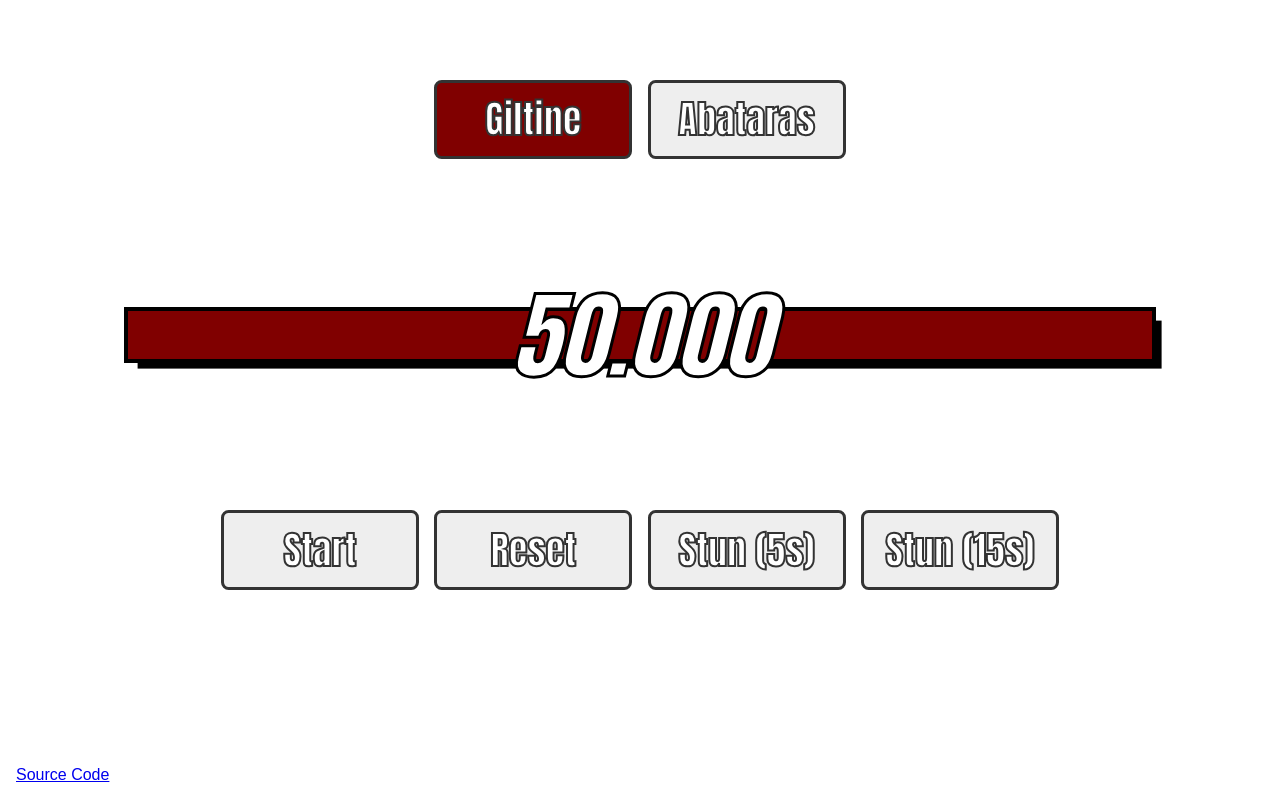
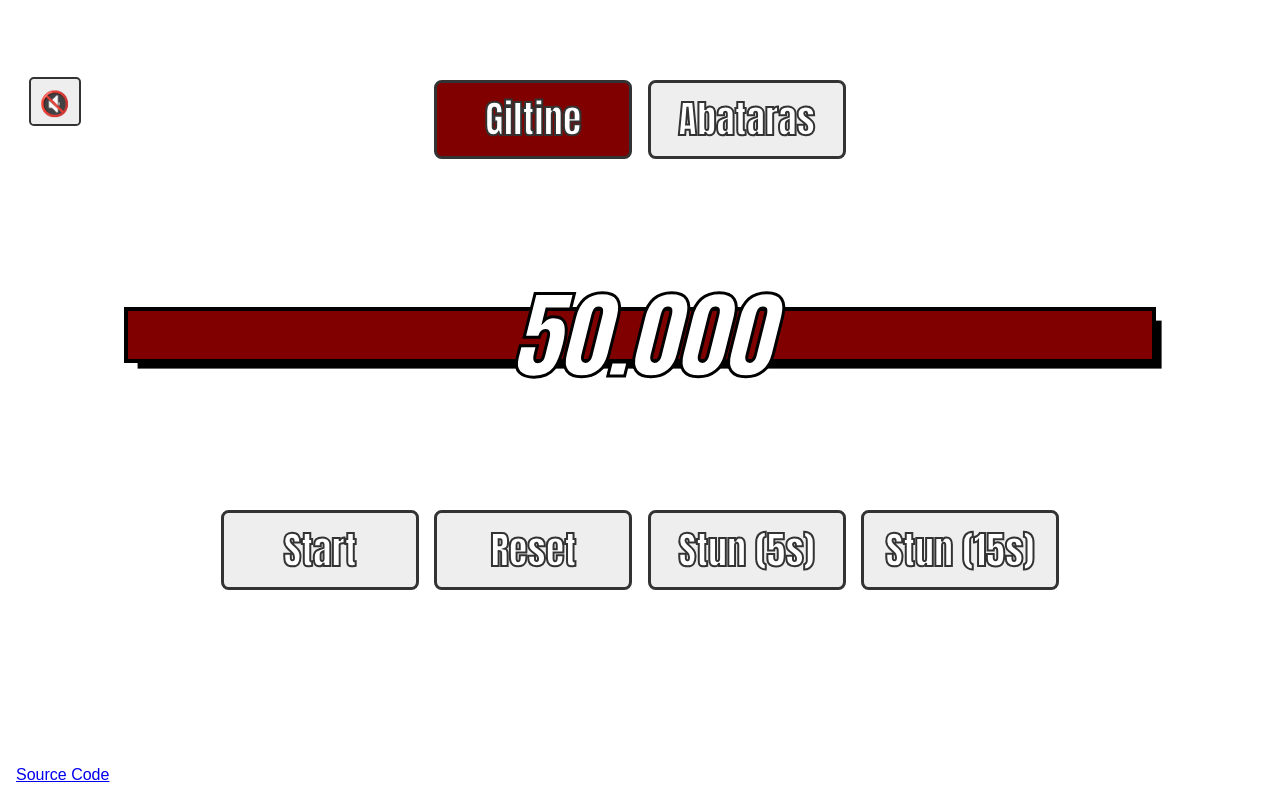
Before and after one commit to jetfontanilla/giltine-raid-timer, an Angular app: page / in a window 1280 px wide. Built offline with nearby package versions, Linux system fonts and the light colour scheme.

Commit message:
add mute option

```diff
--- a/src/app/giltine-timer-app.component.html
+++ b/src/app/giltine-timer-app.component.html
@@ -1,4 +1,6 @@
 <div class="header">
+  <span *ngIf="isMuted()" (click)="toggleMute()" class="control volume">🔈</span>
+  <span *ngIf="!isMuted()" (click)="toggleMute()" class="control volume">🔇</span>
   <span class="control giltine"
         [class.active]="getMode() == 'giltine'"
         (click)="setMode('giltine')"
--- a/src/app/giltine-timer-app.component.scss
+++ b/src/app/giltine-timer-app.component.scss
@@ -69,4 +69,11 @@
       background-color: darkviolet;
     }
   }
+  &.volume {
+    font-size: 0.5em;
+    min-width: 2em;
+    min-height: 1.5em;
+    position: absolute;
+    left: 1em;
+  }
 }
--- a/src/app/giltiner-timer-app.component.ts
+++ b/src/app/giltiner-timer-app.component.ts
@@ -22,6 +22,8 @@ export class GiltinerTimerAppComponent implements OnInit, OnDestroy {
   private currentTimer?: CountdownTimer;
   private currentMode = MODE_GILTINE;
   private timerTick?: CountdownTimerTick;
+
+  private muted: boolean = false;
   private warningAudio = new Audio("assets/countdown.mp3");
 
   constructor(private changeDetectorRef: ChangeDetectorRef) {
@@ -36,7 +38,7 @@ export class GiltinerTimerAppComponent implements OnInit, OnDestroy {
     this.currentTimer?.getTimer$().subscribe(timerTick => {
       this.timerTick = timerTick;
 
-      if (timerTick.time == 5000) {
+      if (!this.muted && timerTick.time == 5000) {
         this.warningAudio.play();
       }
 
@@ -106,6 +108,14 @@ export class GiltinerTimerAppComponent implements OnInit, OnDestroy {
     this.setTimer(new CountdownTimer(DURATION_LOOKUP[this.currentMode], true));
   }
 
+  toggleMute(): void {
+    this.muted = !this.muted;
+  }
+
+  isMuted(): boolean {
+    return this.muted;
+  }
+
   ngOnDestroy() {
     this.currentTimer?.destroy();
   }
```
Also changed, not shown: 3 other files (tests, documents, lock files or other folders).
